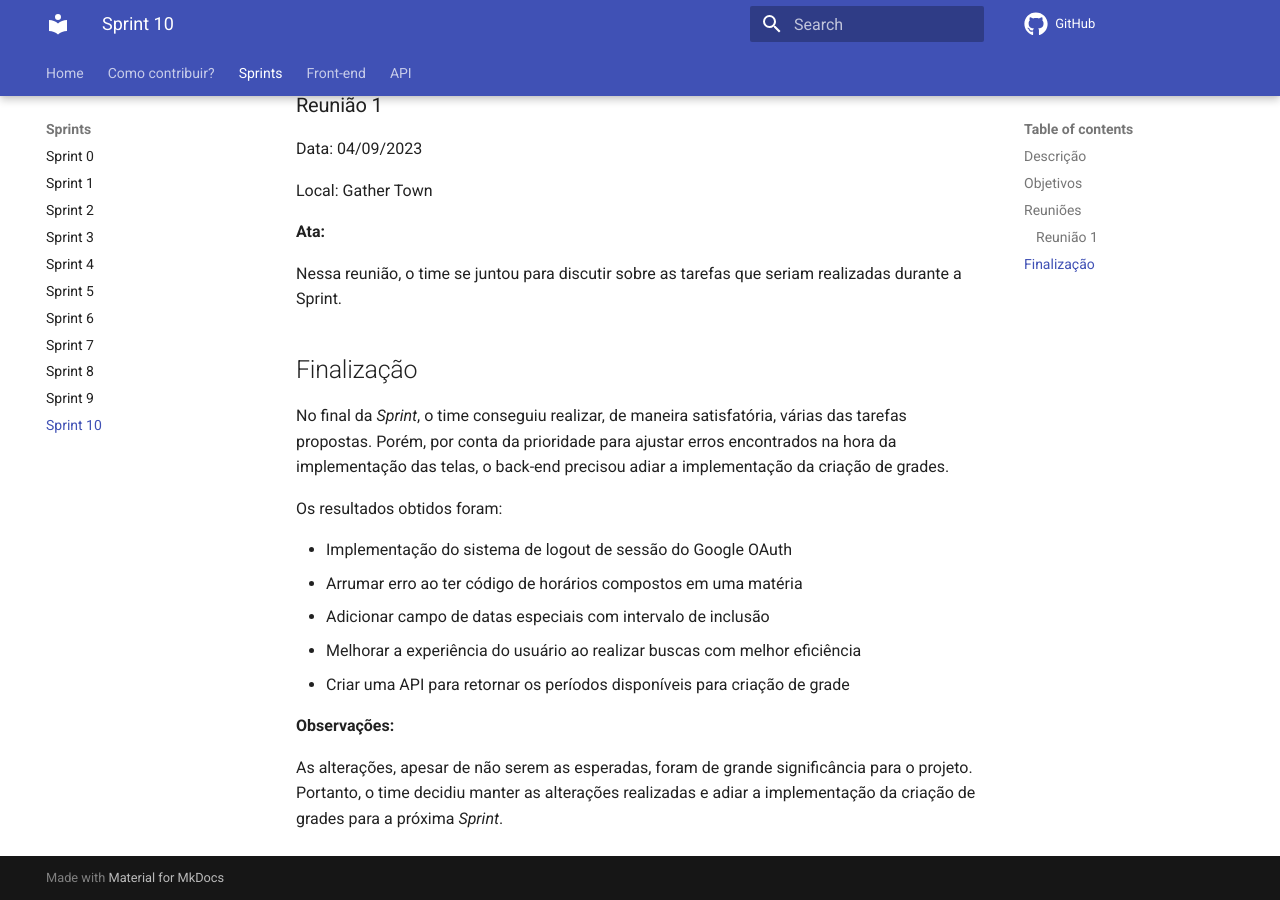
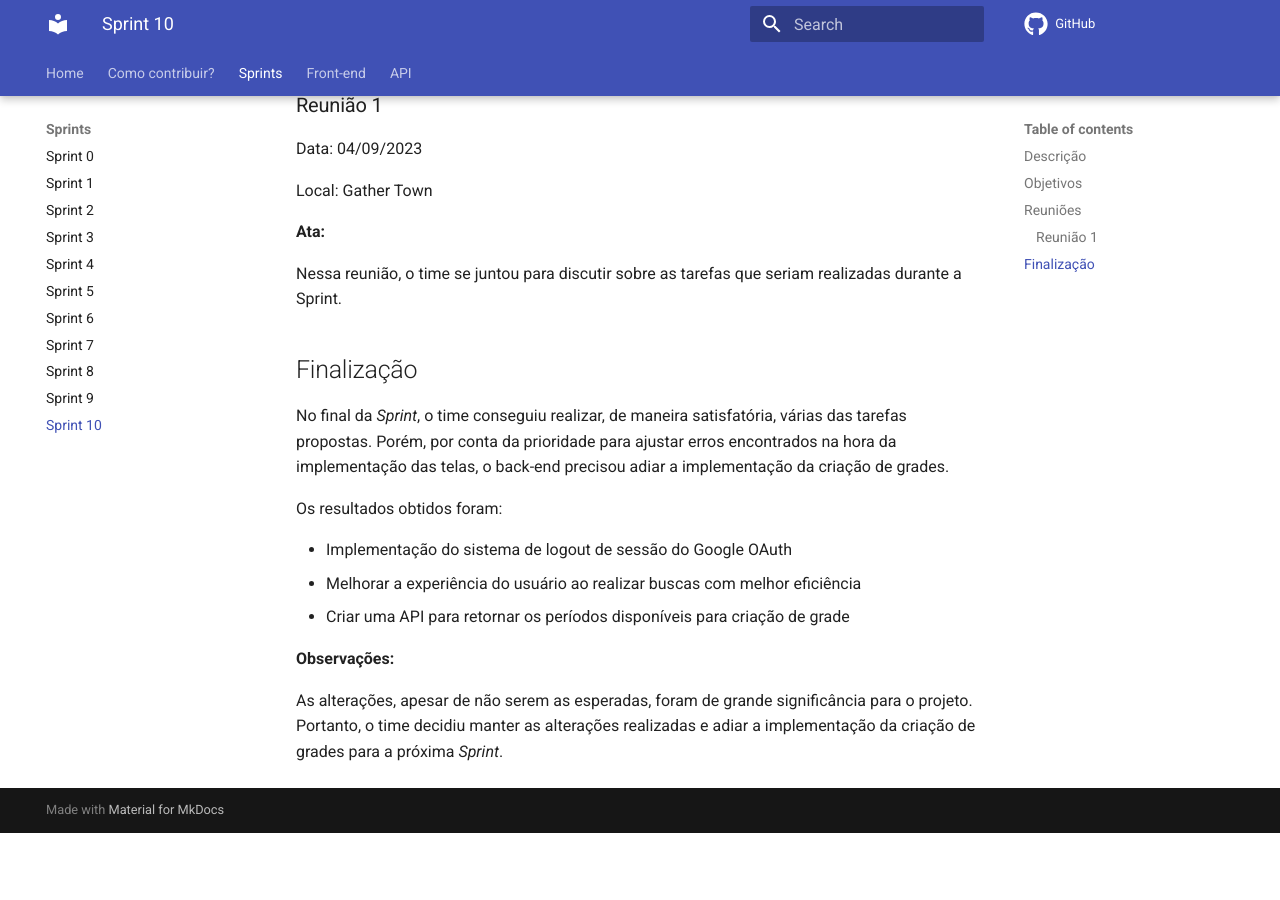
Before and after one commit to unb-mds/2023-2-SuaGradeUnB, an MkDocs documentation site: the page built from docs/sprints/sprint-10.md, in a window 1280 px wide and 900 px high, scrolled down 689 px. Built offline with MkDocs 1.6.1 and Material for MkDocs 9.7.7, drawn with Linux system fonts in a browser that asks for light colours; comment, search, counter and statistics services are not loaded; after the commit the page ends 1522 px from its top, so only the background shows below that.

Commit message:
docs(sprint): update sprint 10

```diff
--- a/docs/sprints/sprint-10.md
+++ b/docs/sprints/sprint-10.md
@@ -35,8 +35,6 @@ No final da _Sprint_, o time conseguiu realizar, de maneira satisfatória, vári
 Os resultados obtidos foram:
 
 - Implementação do sistema de logout de sessão do Google OAuth
-- Arrumar erro ao ter código de horários compostos em uma matéria
-- Adicionar campo de datas especiais com intervalo de inclusão
 - Melhorar a experiência do usuário ao realizar buscas com melhor eficiência
 - Criar uma API para retornar os períodos disponíveis para criação de grade
 
```
